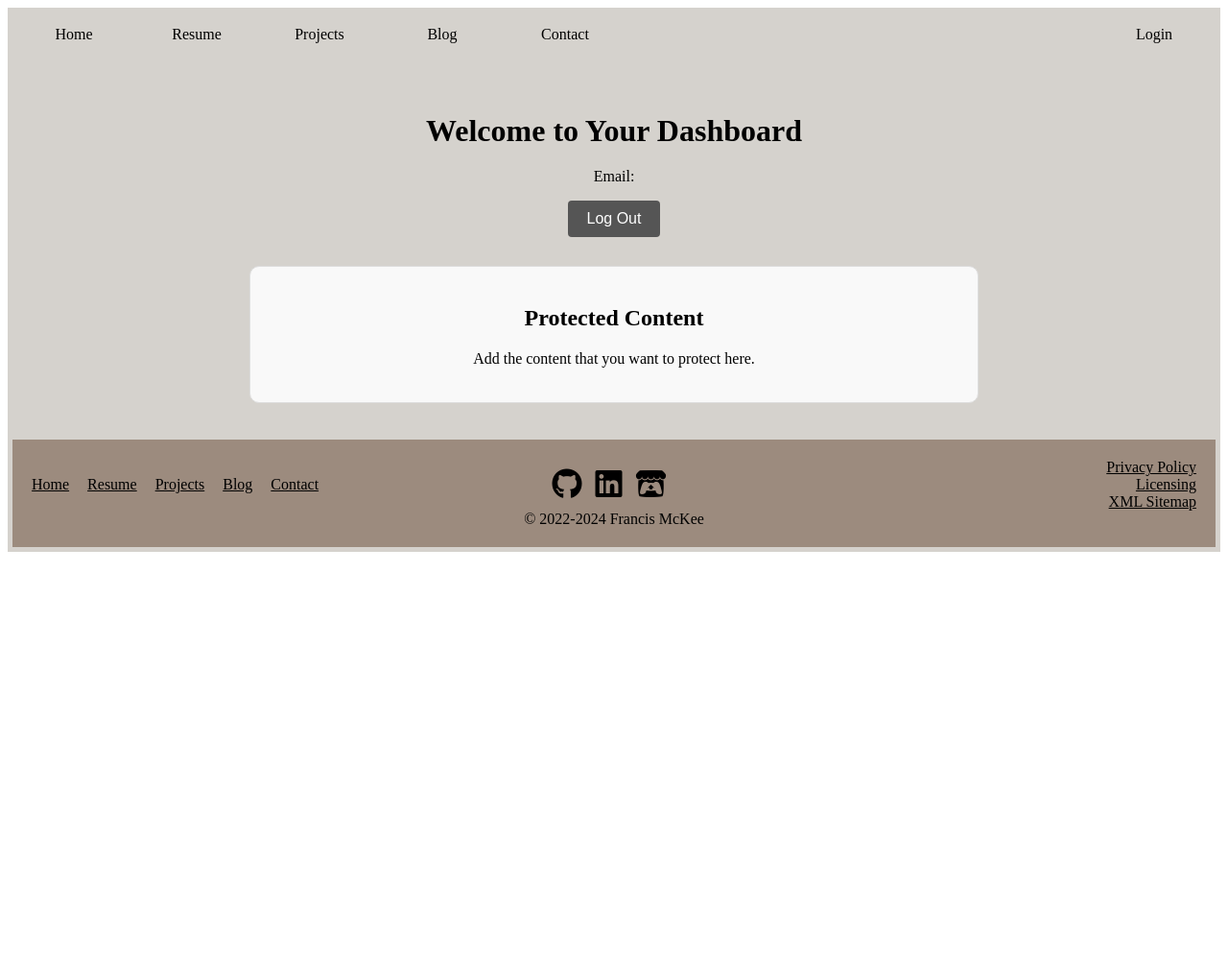
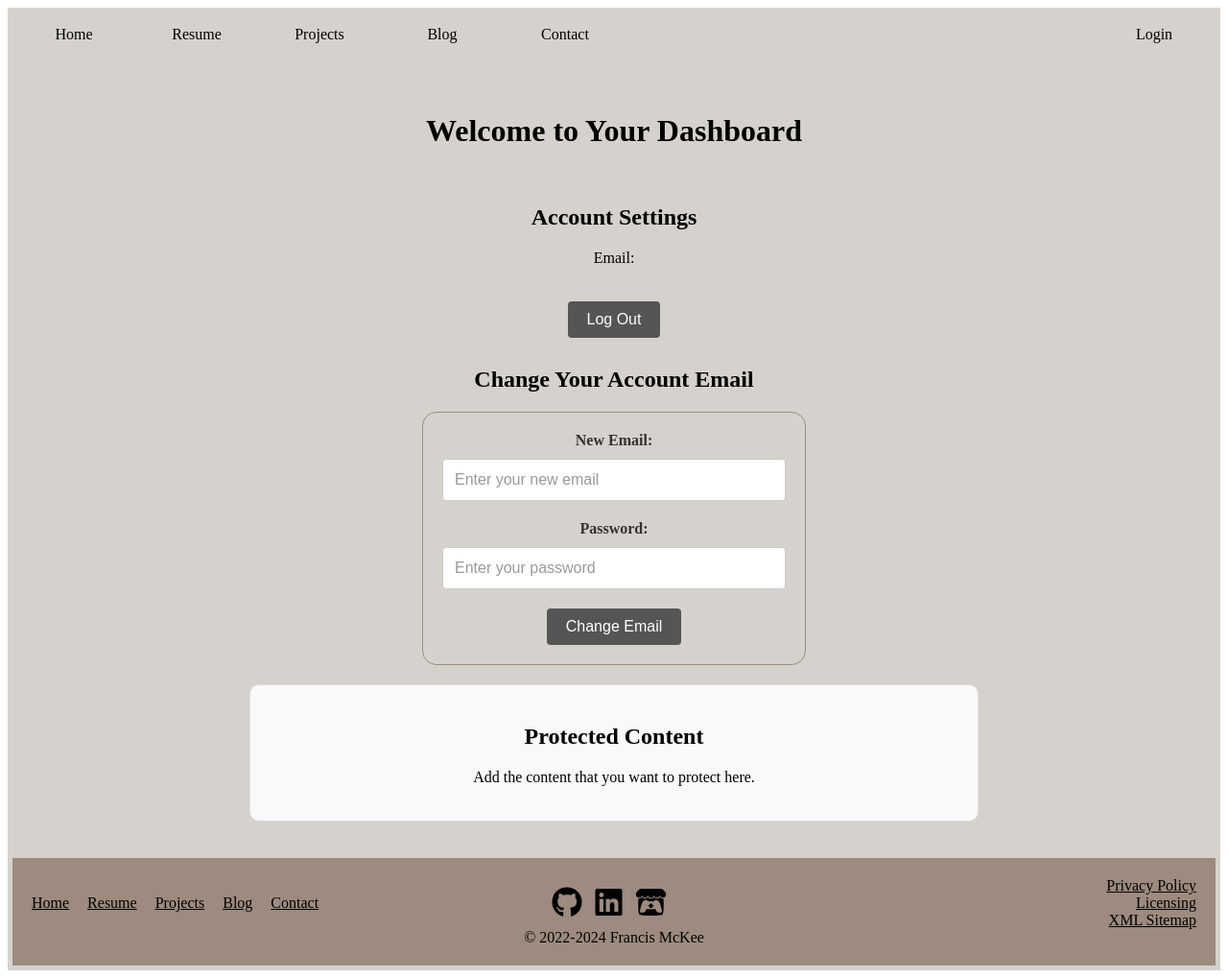
Before and after one commit to Francis-McKee/francis-mckee.github.io, a Jekyll site: the page built from user/dashboard.html, in a window 1280 px wide. Shown: the whole page at 96% size. Built offline with Jekyll 4.4.1, drawn with Linux system fonts in a browser that asks for light colours; nearby versions of some CDN libraries; comment, search, counter and statistics services are not loaded; before the commit the page ends 900 px from its top, so only the background shows below that.

Commit message:
updated user dashboard with change email form

```diff
--- a/contact.html
+++ b/contact.html
@@ -78,17 +78,17 @@ comments: true
 <form action="https://formspree.io/f/mdovpqyv" method="POST">
   <label>
       Name:
-      <p><input type="text" name="name" required></p>
+      <p><input type="text" name="name" placeholder="Enter your name" required></p>
   </label>
   <br>
   <label>
       Email:
-      <p><input type="email" name="email" required></p>
+      <p><input type="email" name="email" placeholder="Enter your email" required></p>
   </label>
   <br>
   <label>
       Message:
-      <p><textarea name="message" required></textarea></p>
+      <p><textarea name="message" placeholder="Enter your message" required></textarea></p>
   </label>
   <br>
 <!-- your other form fields go here -->
--- a/user/dashboard.css
+++ b/user/dashboard.css
@@ -14,6 +14,18 @@
   margin-bottom: 30px;
 }
 
+#user-email {
+  font-weight: bold;
+}
+
+#change-email-link {
+  color: #9C8B7E;
+}
+
+#change-email-link:hover {
+  color: #555;
+}
+
 button {
   background-color: #555;
   color: white;
@@ -22,6 +34,8 @@
   cursor: pointer;
   font-size: 16px;
   border: none;
+  transition: background-color 0.3s ease;
+  margin-top: 20px;
 }
 
 button:hover {
@@ -30,11 +44,64 @@
 
 #protected-content {
   background-color: #f9f9f9;
+  margin-top: 20px; /* adds space between email change form and protected content */
   padding: 20px;
   border-radius: 10px;
   border: 1px solid #ddd;
 }
 
-  #user-email {
+.message {
+  max-width: 400px;
+  margin: 0 auto;
+  font-size: 14px;
+  text-align: center;
+  padding: 8px;
+  border-radius: 4px;
+  background-color: #555;
+  color: #fff;
+  display: none; /* Hide initially */
+}
+
+/* Change Email Form CSS */
+
+form {
+  margin: 0 auto;
+  max-width: 400px;
+  padding: 20px;
+  border: 1px solid #9C8B7E;
+  border-radius: 15px;
+  text-align: center;
+}
+
+label {
+  display: block;
+  margin-bottom: 10px;
   font-weight: bold;
+  color: #333;
 }
+
+label[for="password"] {
+  margin-top: 20px; /* Adds space specifically for the password label */
+}
+
+input[type="email"],
+input[type="password"] {
+  width: 100%;
+  padding: 12px;
+  border: 1px solid #ccc;
+  border-radius: 4px;
+  box-sizing: border-box;
+  font-size: 16px;
+  color: #555;
+}
+
+input[type="email"]:focus,
+input[type="password"]:focus {
+  border-color: #555;
+  outline: none;
+}
+
+input[type="email"]::placeholder,
+input[type="password"]::placeholder {
+  color: #999;
+}
--- a/user/dashboard.html
+++ b/user/dashboard.html
@@ -8,18 +8,38 @@ layout: default
 <head>
   <meta charset="UTF-8">
   <meta name="viewport" content="width=device-width, initial-scale=1.0">
-  <title>Dashboard</title>
+  <title> Dashboard </title>
   <link rel="stylesheet" href="/user/dashboard.css">
 </head>
 <body>
 
   <div id="dashboard-container">
     <h1>Welcome to Your Dashboard</h1>
+    <br>
 
     <div id="user-info">
-      <p>Email: <span id="user-email"></span></p>
+      <h2> Account Settings </h2>
+      <p> Email: <span id="user-email"></span> </p>
       <button id="logout-button">Log Out</button>
     </div>
+
+    <!-- message container -->
+    <div id="email-change-message" class="message" aria-live="polite"></div>
+
+    <!-- Change Email form -->
+    <div id="email-change-form">
+      <h2> Change Your Account Email </h2>
+      <form id="change-email-form" autocomplete="off">
+        <label for="new-email"> New Email: </label>
+        <input type="email" id="new-email" placeholder="Enter your new email" required autocomplete="off">
+
+        <label for="password"> Password: </label>
+        <input type="password" id="password" placeholder="Enter your password" required autocomplete="off">
+
+        <button type="submit"> Change Email </button>
+      </form>
+    </div>
+
 
     <div id="protected-content">
       <h2> Protected Content </h2>
--- a/user/dashboard.js
+++ b/user/dashboard.js
@@ -1,6 +1,7 @@
 // Firebase setup and initialization
 import { initializeApp } from "https://www.gstatic.com/firebasejs/11.2.0/firebase-app.js";
 import { getAuth, onAuthStateChanged, signOut } from "https://www.gstatic.com/firebasejs/11.2.0/firebase-auth.js";
+import { updateEmail, reauthenticateWithCredential, EmailAuthProvider } from "https://www.gstatic.com/firebasejs/11.2.0/firebase-auth.js";
 
 // Firebase configuration (use your own config here)
 const firebaseConfig = {
@@ -18,7 +19,6 @@ const app = initializeApp(firebaseConfig);
 
 // Initialize Firebase Authentication
 const auth = getAuth(app); // Pass the app to getAuth
-
 
 // Check if the user is logged in
 onAuthStateChanged(auth, (user) => {
@@ -47,3 +47,85 @@ onAuthStateChanged(auth, (user) => {
       });
   });
 });
+
+// Helper function to handle Firebase error codes
+function handleFirebaseError(error, type) {
+  let message;
+  switch (error.code) {
+    case "auth/invalid-email":
+      message = `${type} email address is not valid.`;
+      break;
+    case "auth/operation-not-allowed":
+      message = "This email address is already in use by another account.";
+      break;
+    case "auth/requires-recent-login":
+      message = "Please log in again to change your email.";
+      break;
+    case "auth/too-many-requests":
+      message = "Too many requests. Please try again later.";
+      break;
+    case "auth/invalid-credential":
+      message = "The password is incorrect. Please try again.";
+      break;
+    case "auth/user-not-found":
+      message = "No user found with the provided credentials.";
+      break;
+    default:
+      message = "An unexpected error occurred.";
+  }
+  return message;
+}
+
+// Function to display Firebase error message
+function displayMessage(elementId, message, isError = true) {
+  const messageContainer = document.getElementById(elementId);
+  messageContainer.textContent = message;
+  messageContainer.classList.remove("error", "success");
+  messageContainer.classList.add(isError ? "error" : "success");
+  messageContainer.style.display = "block";
+
+  // Hide message after 5 seconds
+  setTimeout(() => {
+    messageContainer.style.display = "none";
+  }, 5000);
+}
+
+// Function to handle email change
+document.getElementById("change-email-form").addEventListener("submit", function(event) {
+  event.preventDefault();
+
+  const newEmail = document.getElementById("new-email").value;
+  const password = document.getElementById("password").value;
+  const user = auth.currentUser;
+
+  // Check if the new email is the same as the current email
+  if (newEmail === user.email) {
+    displayMessage("email-change-message", "Your new email address cannot be the same as your current email.", true);
+    return; // Stop further execution if the email is the same
+  }
+
+  // Reauthenticate the user
+  const credential = EmailAuthProvider.credential(user.email, password);
+
+  reauthenticateWithCredential(user, credential)
+    .then(() => {
+      // Reauthentication successful, now update email
+      updateEmail(user, newEmail)
+        .then(() => {
+          document.getElementById("email-change-message").textContent = "Email updated successfully!";
+        })
+        .catch((error) => {
+          console.log("Error Code:", error.code); // debugging line
+          console.log("Error Message:", error.message); // debugging line
+
+          // Use the helper function to get the error message
+          let message = handleFirebaseError(error, 'Email update');
+          displayMessage("email-change-message", message, true);
+        });
+    })
+    .catch((error) => {
+      // Use the helper function to get the error message
+      let message = handleFirebaseError(error, 'Reauthentication');
+      displayMessage("email-change-message", message, true);
+    });
+});
--- a/user/login.html
+++ b/user/login.html
@@ -8,7 +8,7 @@ layout: default
 <script type="module" src="/user/login.js" defer></script> <!-- 'defer' means script runs after all HTML loads -->
 
 <!-- message container -->
-<div id="login-message" class="message"></div>
+<div id="login-message" class="message" aria-live="polite"></div>
 
 <!-- Login Form -->
 <h1> Login </h1>
--- a/user/navigation.js
+++ b/user/navigation.js
@@ -30,6 +30,6 @@ onAuthStateChanged(auth, (user) => {
     } else {
       // User is logged out
       loginLink.textContent = "Login";
-      loginLink.href = "/login.html";
+      loginLink.href = "/user/login.html";
     }
 });
--- a/user/signup.html
+++ b/user/signup.html
@@ -8,7 +8,7 @@ layout: default
 <script type="module" src="/user/signup.js" defer></script> <!-- 'defer' means script runs after all HTML loads -->
 
 <!-- Add a message container -->
-<div id="signup-message" class="message"></div>
+<div id="signup-message" class="message" aria-live="polite"></div>
 
 <!-- Sign-Up Form -->
 <h1> Sign Up </h1>
```
Also changed, not shown: user/login.js (+4 -4 lines), 8 other files. Lines whose indentation alone changed are shown as unchanged.
